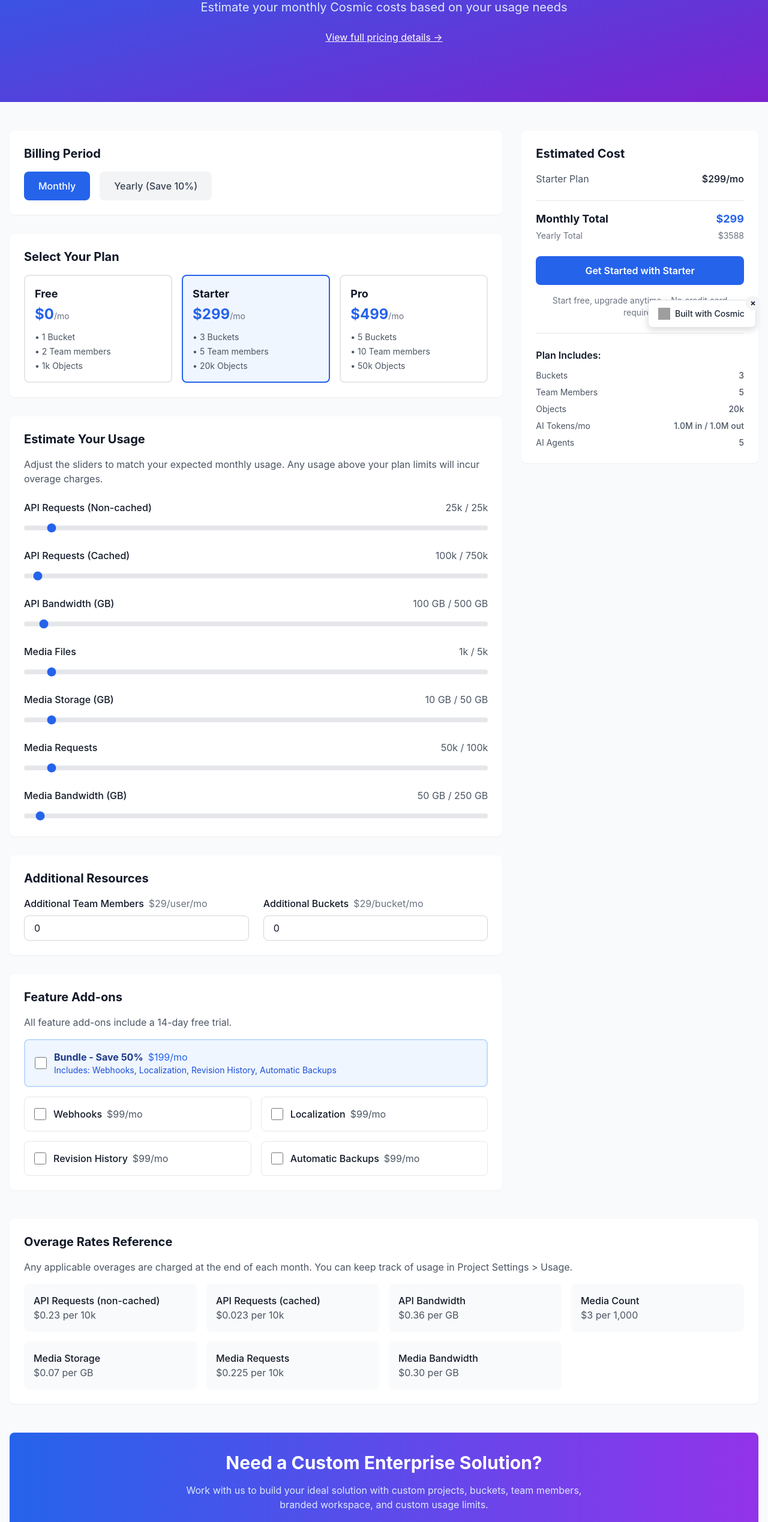
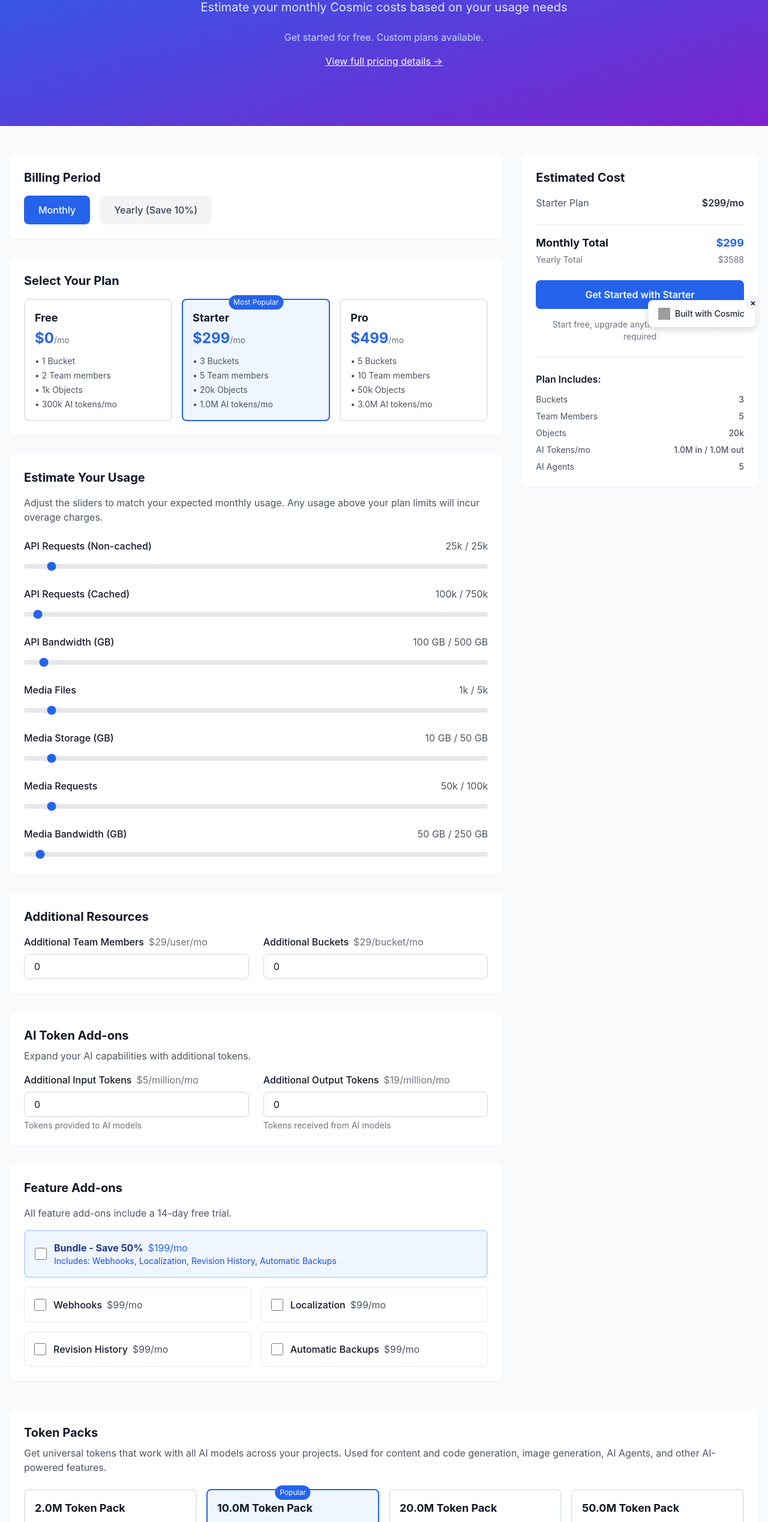
Before and after one commit to cosmic-community/cosmic-cms-website-clone, a Next.js app: page /calculator in a window 1280 px wide. Shown: the part 234-2771 px from the top of the page at 60% size. Built offline with nearby package versions, Linux system fonts and the light colour scheme; grey boxes are pictures that could not be loaded.

Commit message:
Enhance cost calculator with AI tokens, token packs, and improved UI

```diff
--- a/app/calculator/page.tsx
+++ b/app/calculator/page.tsx
@@ -27,6 +27,7 @@
   yearlyPrice: number
   limits: PlanLimits
   features: string[]
+  popular?: boolean
 }
 
 const plans: Plan[] = [
@@ -73,6 +74,7 @@
       mediaBandwidth: 250,
     },
     features: ['1 Project', 'Community + Chat Support', '5 AI Agents (with scheduling)'],
+    popular: true,
   },
   {
     name: 'Pro',
@@ -121,7 +123,17 @@
   bundle: 199, // Save 50%
   additionalUser: 29,
   additionalBucket: 29,
+  inputTokens: 5, // $5 per million/month
+  outputTokens: 19, // $19 per million/month
 }
+
+// Token packs
+const tokenPacks = [
+  { tokens: 2000000, price: 25, perMillion: 12.50 },
+  { tokens: 10000000, price: 110, perMillion: 11, popular: true },
+  { tokens: 20000000, price: 200, perMillion: 10 },
+  { tokens: 50000000, price: 475, perMillion: 9.50 },
+]
 
 export default function CalculatorPage() {
   const [billingPeriod, setBillingPeriod] = useState<'monthly' | 'yearly'>('monthly')
@@ -138,6 +150,8 @@
     mediaBandwidth: 50,
     additionalUsers: 0,
     additionalBuckets: 0,
+    additionalInputTokens: 0, // in millions
+    additionalOutputTokens: 0, // in millions
   })
 
   // Add-ons
@@ -197,13 +211,17 @@
     // Additional users and buckets
     const additionalCost = (usage.additionalUsers * addOns.additionalUser) + (usage.additionalBuckets * addOns.additionalBucket)
 
-    const totalMonthly = basePrice + overageCost + addOnsCost + additionalCost
+    // AI Token add-ons
+    const tokenCost = (usage.additionalInputTokens * addOns.inputTokens) + (usage.additionalOutputTokens * addOns.outputTokens)
+
+    const totalMonthly = basePrice + overageCost + addOnsCost + additionalCost + tokenCost
 
     return {
       basePrice,
       overageCost: Math.round(overageCost * 100) / 100,
       addOnsCost,
       additionalCost,
+      tokenCost,
       totalMonthly: Math.round(totalMonthly * 100) / 100,
       yearlyTotal: Math.round(totalMonthly * 12 * 100) / 100,
     }
@@ -226,6 +244,9 @@
             </h1>
             <p className="text-xl text-blue-100 mb-6">
               Estimate your monthly Cosmic costs based on your usage needs
+            </p>
+            <p className="text-blue-200 mb-4">
+              Get started for free. Custom plans available.
             </p>
             <Link
               href="https://www.cosmicjs.com/pricing"
@@ -278,12 +299,17 @@
                   <button
                     key={plan.name}
                     onClick={() => setSelectedPlan(plan.name)}
-                    className={`p-4 rounded-lg border-2 transition-all text-left ${
+                    className={`p-4 rounded-lg border-2 transition-all text-left relative ${
                       selectedPlan === plan.name
                         ? 'border-blue-600 bg-blue-50'
                         : 'border-gray-200 hover:border-gray-300'
                     }`}
                   >
+                    {plan.popular && (
+                      <span className="absolute -top-2 left-1/2 -translate-x-1/2 bg-blue-600 text-white text-xs px-2 py-1 rounded-full">
+                        Most Popular
+                      </span>
+                    )}
                     <div className="font-bold text-lg">{plan.name}</div>
                     <div className="text-2xl font-bold text-blue-600 mt-1">
                       ${billingPeriod === 'monthly' ? plan.monthlyPrice : plan.yearlyPrice}
@@ -293,6 +319,7 @@
                       <li>• {plan.limits.buckets} Bucket{plan.limits.buckets > 1 ? 's' : ''}</li>
                       <li>• {plan.limits.teamMembers} Team members</li>
                       <li>• {formatNumber(plan.limits.objects)} Objects</li>
+                      <li>• {formatNumber(plan.limits.aiTokensInput)} AI tokens/mo</li>
                     </ul>
                   </button>
                 ))}
@@ -512,6 +539,46 @@
               </div>
             </div>
 
+            {/* AI Token Add-ons */}
+            <div className="bg-white rounded-lg shadow-sm p-6">
+              <h2 className="text-xl font-bold mb-2">AI Token Add-ons</h2>
+              <p className="text-gray-600 mb-4">Expand your AI capabilities with additional tokens.</p>
+              <div className="grid grid-cols-1 md:grid-cols-2 gap-6">
+                <div>
+                  <label className="font-medium block mb-2">
+                    Additional Input Tokens
+                    <span className="text-gray-500 font-normal ml-2">${addOns.inputTokens}/million/mo</span>
+                  </label>
+                  <input
+                    type="number"
+                    min="0"
+                    max="100"
+                    value={usage.additionalInputTokens}
+                    onChange={(e) => setUsage({ ...usage, additionalInputTokens: Number(e.target.value) })}
+                    className="w-full px-4 py-2 border border-gray-300 rounded-lg focus:ring-2 focus:ring-blue-500 focus:border-blue-500"
+                    placeholder="Millions of tokens"
+                  />
+                  <p className="text-sm text-gray-500 mt-1">Tokens provided to AI models</p>
+                </div>
+                <div>
+                  <label className="font-medium block mb-2">
+                    Additional Output Tokens
+                    <span className="text-gray-500 font-normal ml-2">${addOns.outputTokens}/million/mo</span>
+                  </label>
+                  <input
+                    type="number"
+                    min="0"
+                    max="100"
+                    value={usage.additionalOutputTokens}
+                    onChange={(e) => setUsage({ ...usage, additionalOutputTokens: Number(e.target.value) })}
+                    className="w-full px-4 py-2 border border-gray-300 rounded-lg focus:ring-2 focus:ring-blue-500 focus:border-blue-500"
+                    placeholder="Millions of tokens"
+                  />
+                  <p className="text-sm text-gray-500 mt-1">Tokens received from AI models</p>
+                </div>
+              </div>
+            </div>
+
             {/* Feature Add-ons */}
             <div className="bg-white rounded-lg shadow-sm p-6">
               <h2 className="text-xl font-bold mb-4">Feature Add-ons</h2>
@@ -628,6 +695,13 @@
                     <span className="font-medium">${costs.additionalCost}/mo</span>
                   </div>
                 )}
+
+                {costs.tokenCost > 0 && (
+                  <div className="flex justify-between">
+                    <span className="text-gray-600">AI Token Add-ons</span>
+                    <span className="font-medium">${costs.tokenCost}/mo</span>
+                  </div>
+                )}
               </div>
 
               <div className="border-t border-gray-200 pt-4 mb-6">
@@ -684,6 +758,100 @@
           </div>
         </div>
 
+        {/* Token Packs Section */}
+        <div className="mt-12 bg-white rounded-lg shadow-sm p-6">
+          <h2 className="text-xl font-bold mb-2">Token Packs</h2>
+          <p className="text-gray-600 mb-6">
+            Get universal tokens that work with all AI models across your projects. Used for content and code generation, image generation, AI Agents, and other AI-powered features.
+          </p>
+          <div className="grid grid-cols-1 md:grid-cols-2 lg:grid-cols-4 gap-4">
+            {tokenPacks.map((pack) => (
+              <div
+                key={pack.tokens}
+                className={`p-4 rounded-lg border-2 ${
+                  pack.popular ? 'border-blue-600 bg-blue-50' : 'border-gray-200'
+                } relative`}
+              >
+                {pack.popular && (
+                  <span className="absolute -top-2 left-1/2 -translate-x-1/2 bg-blue-600 text-white text-xs px-2 py-1 rounded-full">
+                    Popular
+                  </span>
+                )}
+                <div className="font-bold text-lg">{formatNumber(pack.tokens)} Token Pack</div>
+                <div className="text-2xl font-bold text-blue-600 mt-2">${pack.price}</div>
+                <div className="text-sm text-gray-500">${pack.perMillion} per million tokens</div>
+                <p className="text-xs text-gray-500 mt-2">Works with any AI model for both input and output tokens</p>
+                <a
+                  href="https://app.cosmicjs.com/account/tokens"
+                  target="_blank"
+                  rel="noopener noreferrer"
+                  className="block w-full mt-4 bg-gray-100 hover:bg-gray-200 text-gray-800 text-center py-2 rounded-lg font-medium transition-colors"
+                >
+                  Purchase
+                </a>
+              </div>
+            ))}
+          </div>
+        </div>
+
+        {/* AI Agents Section */}
+        <div className="mt-12 bg-white rounded-lg shadow-sm p-6">
+          <h2 className="text-xl font-bold mb-2">AI Agents</h2>
+          <p className="text-gray-600 mb-6">
+            Autonomous AI assistants that can work on tasks independently.
+          </p>
+          <div className="grid grid-cols-1 md:grid-cols-2 gap-6">
+            <div className="p-4 bg-gray-50 rounded-lg">
+              <div className="flex items-center gap-2 mb-3">
+                <span className="text-2xl">🔧</span>
+                <h3 className="font-bold">Code Agents</h3>
+              </div>
+              <p className="text-gray-600 mb-3">Connect to GitHub repositories to build features, fix bugs, and deploy code changes</p>
+              <ul className="text-sm text-gray-600 space-y-1">
+                <li>✓ Work on isolated Git branches</li>
+                <li>✓ Create pull requests automatically</li>
+                <li>✓ Deploy to production or preview</li>
+              </ul>
+            </div>
+            <div className="p-4 bg-gray-50 rounded-lg">
+              <div className="flex items-center gap-2 mb-3">
+                <span className="text-2xl">📝</span>
+                <h3 className="font-bold">Content Agents</h3>
+              </div>
+              <p className="text-gray-600 mb-3">Generate and manage CMS content</p>
+              <ul className="text-sm text-gray-600 space-y-1">
+                <li>✓ Create and update content objects</li>
+                <li>✓ Bulk operations and migrations</li>
+                <li>✓ Progressive web content discovery</li>
+              </ul>
+            </div>
+          </div>
+          <div className="mt-6 p-4 bg-blue-50 rounded-lg">
+            <h3 className="font-semibold mb-2">Agent Limits by Plan</h3>
+            <div className="grid grid-cols-2 md:grid-cols-4 gap-4 text-sm">
+              <div>
+                <div className="font-medium">Free</div>
+                <div className="text-gray-600">2 agents (manual only)</div>
+              </div>
+              <div>
+                <div className="font-medium">Starter</div>
+                <div className="text-gray-600">5 agents (with scheduling)</div>
+              </div>
+              <div>
+                <div className="font-medium">Pro</div>
+                <div className="text-gray-600">10 agents (with scheduling)</div>
+              </div>
+              <div>
+                <div className="font-medium">Enterprise</div>
+                <div className="text-gray-600">Custom limits</div>
+              </div>
+            </div>
+            <p className="text-xs text-gray-500 mt-3">
+              Note: Scheduled agents (hourly, daily, weekly, monthly) are available on paid plans. Free plan agents can only be executed manually.
+            </p>
+          </div>
+        </div>
+
         {/* Overage Rates Reference */}
         <div className="mt-12 bg-white rounded-lg shadow-sm p-6">
           <h2 className="text-xl font-bold mb-4">Overage Rates Reference</h2>
@@ -722,6 +890,26 @@
           </div>
         </div>
 
+        {/* Testimonial */}
+        <div className="mt-12 bg-gradient-to-r from-gray-800 to-gray-900 rounded-lg p-8 text-white">
+          <div className="max-w-3xl mx-auto text-center">
+            <blockquote className="text-xl italic mb-6">
+              &ldquo;After discovering Cosmic, our developer was able to get our new blog up and running within days. Cosmic worked exactly how we hoped it would.&rdquo;
+            </blockquote>
+            <div className="flex items-center justify-center gap-4">
+              <img
+                src="https://imgix.cosmicjs.com/e9ddbff0-c1c7-11ed-a7cf-214a7cc687a9-john.jpeg?w=100&h=100&fit=crop&auto=compression,format"
+                alt="John Contreras"
+                className="w-12 h-12 rounded-full"
+              />
+              <div className="text-left">
+                <div className="font-semibold">John Contreras</div>
+                <div className="text-gray-400 text-sm">CEO at MoveSpring</div>
+              </div>
+            </div>
+          </div>
+        </div>
+
         {/* CTA Section */}
         <div className="mt-12 bg-gradient-to-r from-blue-600 to-purple-600 rounded-lg p-8 text-center text-white">
           <h2 className="text-2xl md:text-3xl font-bold mb-4">
@@ -730,6 +918,7 @@
           <p className="text-blue-100 mb-6 max-w-2xl mx-auto">
             Work with us to build your ideal solution with custom projects, buckets, team members, branded workspace, and custom usage limits.
           </p>
+          <div className="flex flex-col sm:flex-row gap-4 justify-center">
             <a
               href="https://www.cosmicjs.com/enterprise"
               target="_blank"
@@ -738,6 +927,15 @@
             >
               Contact Enterprise Sales
             </a>
+            <a
+              href="https://www.cosmicjs.com/contact#sales-form"
+              target="_blank"
+              rel="noopener noreferrer"
+              className="inline-block bg-transparent border-2 border-white text-white px-8 py-3 rounded-lg font-semibold hover:bg-white/10 transition-colors"
+            >
+              Book a Demo
+            </a>
+          </div>
         </div>
       </div>
     </div>
```
Lines whose indentation alone changed are shown as unchanged.
